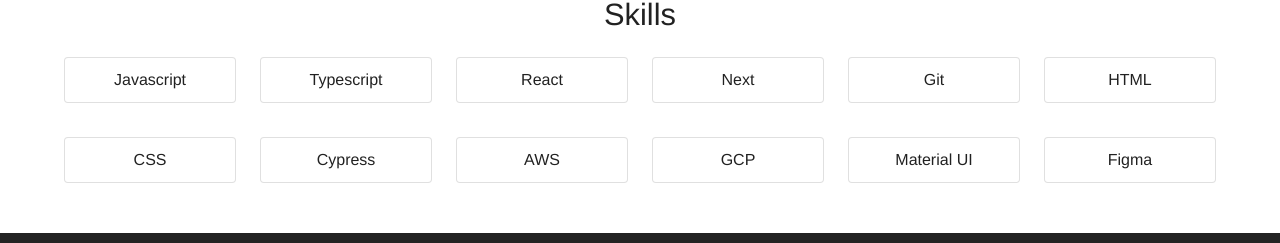
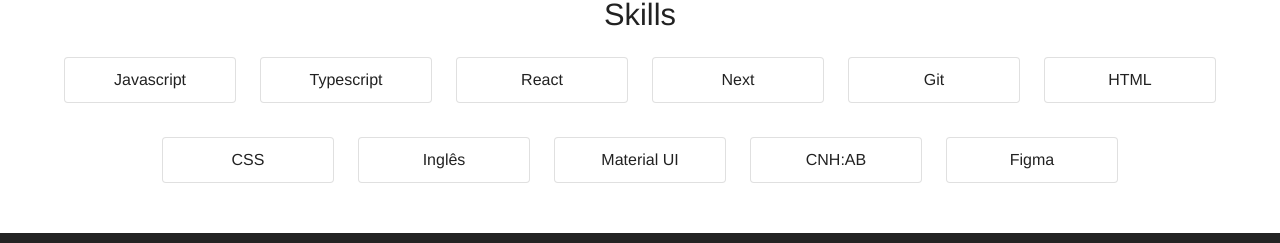
Before and after one commit to Pablo147dias/Pablo-Dias, a React (Vite) app: page / in a window 1280 px wide. Shown: the part 1289-1532 px from the top of the page. Built offline with nearby package versions, Linux system fonts and the light colour scheme.

Commit message:
atualizando habilidades

```diff
--- a/src/pages/Home/sections/About/About.tsx
+++ b/src/pages/Home/sections/About/About.tsx
@@ -15,7 +15,7 @@
     }));
 
     const skillsSet = [
-        "Javascript", "Typescript", "React", "Next", "Git", "HTML", "CSS", "Cypress", "AWS", "GCP", "Material UI", "Figma"
+        "Javascript", "Typescript", "React", "Next", "Git", "HTML", "CSS", "Inglês", "Material UI", "CNH:AB" , "Figma"
     ]
 
     return (
```
